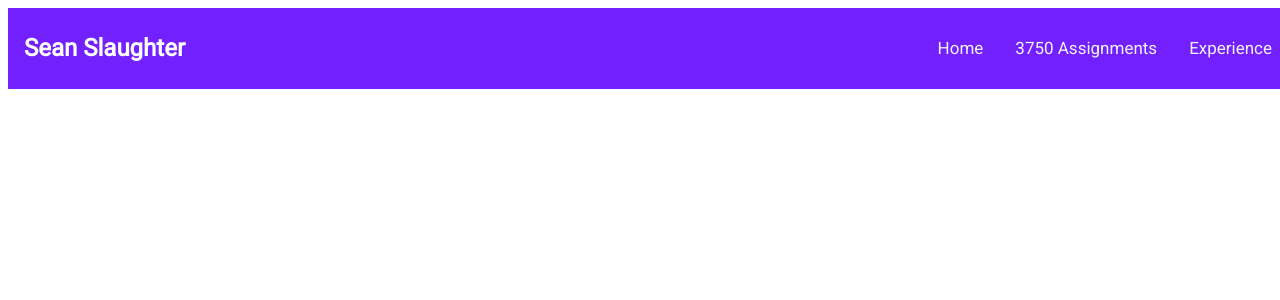
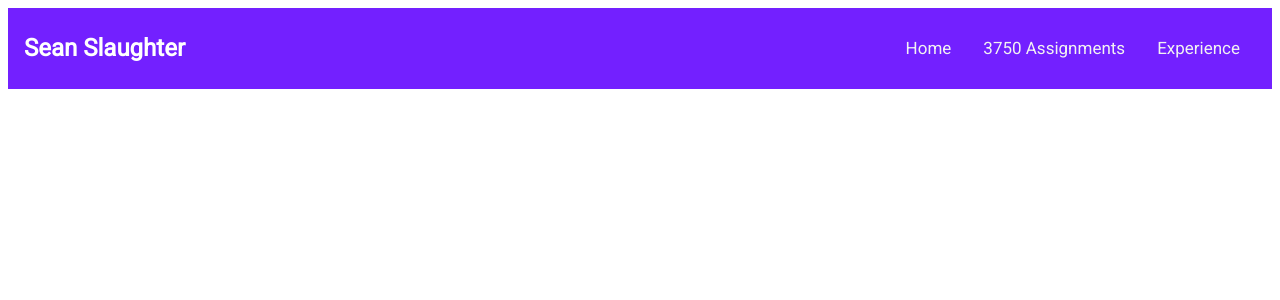
Before and after one commit to stslaug/seanslaughter.dev, a PHP site: page /components/navbar.html in a window 1280 px wide. Shown: the top 300 px of the page. Run offline with PHP 8.4, Linux system fonts and the light colour scheme.

Commit message:
Navbar Testing
Signed-off-by: Tyler Slaughter <stslaug@gmail.com>

```diff
--- a/class-env/pages/Prog03/prog03-home.html
+++ b/class-env/pages/Prog03/prog03-home.html
@@ -6,7 +6,7 @@
 
 	<link rel = "stylesheet"
 	      href = "./general.css">
-	<script src = "./prog03.js"></script>
+	<script src = "/scripts/navbar.js"></script>
 	<meta content = "width=device-width, initial-scale=1, shrink-to-fit=no"
 	      name = "viewport">
 
--- a/class-env/pages/Prog04/prog04.css
+++ b/class-env/pages/Prog04/prog04.css
@@ -5,7 +5,7 @@ html, body
 	width: 100%;
 }
 
-header h1
+#title
 {
 	margin: auto;
 	display: flex;
--- a/class-env/pages/Prog04/prog04.html
+++ b/class-env/pages/Prog04/prog04.html
@@ -43,7 +43,7 @@
 
 	<header>
 		<div id = "navbar"></div>
-		<h1>Prog04 | JavaScript Events with Buttons</h1>
+		<h1 id="title">Prog04 | JavaScript Events with Buttons</h1>
 	</header>
 
 	<main>
--- a/components/navbar.html
+++ b/components/navbar.html
@@ -23,7 +23,7 @@
 			  z-index: 1;
 			  font-family: 'Roboto', sans-serif;
 			  border-bottom: 1px solid white;
-			  width: 100%;
+
 			  margin: auto;
 			  position: relative; /* necessary for absolute positioning of mobile menu */
 		  }
```
